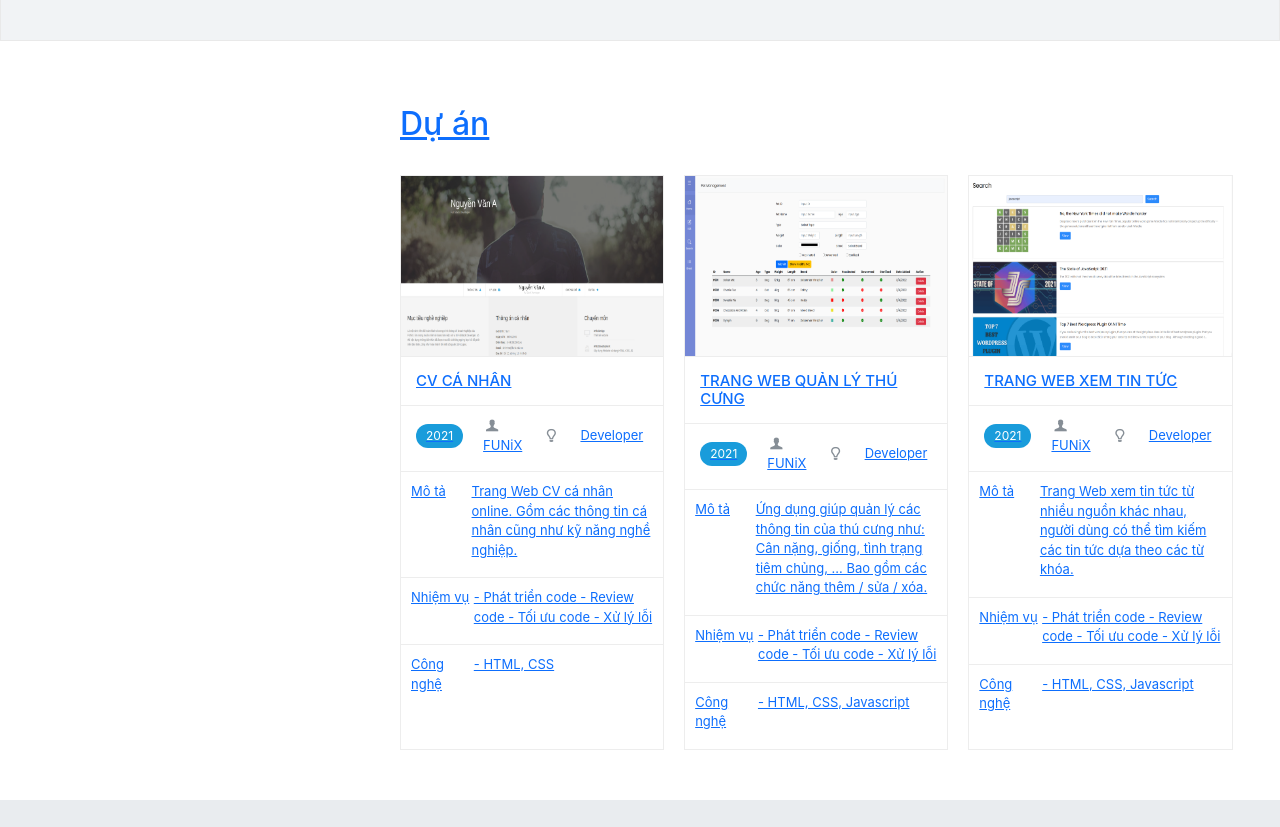
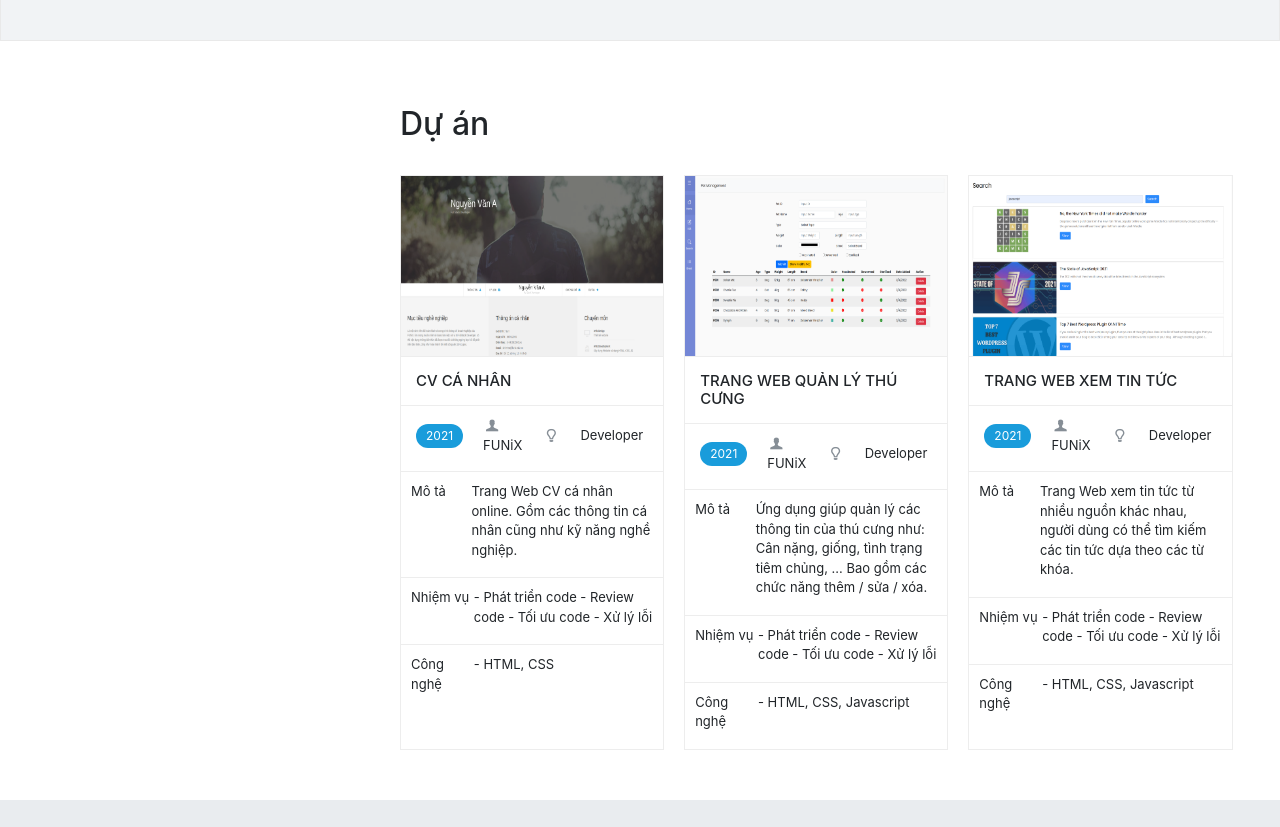
Before and after one commit to duongbtFX19867/ASM3, a plain HTML site: page index.html in a window 1280 px wide. Shown: the part 3996-4823 px from the top of the page. Drawn offline with nearby package versions, Linux system fonts and the light colour scheme.

Commit message:
Update index.html

```diff
--- a/index.html
+++ b/index.html
@@ -317,8 +317,7 @@
 
     <!-- DỰ ÁN -->
     <div class="section-project" id="project">
-      <a href="digital-cv.html"
-              ><h2 class="section-title title-project">Dự án</h2>
+     <h2 class="section-title title-project">Dự án</h2>
       <div class="grid-container">
         <div class="grid-item">
           <img src="./images/project_1.png" alt="CV CÁ NHÂN" width="100%">
```
